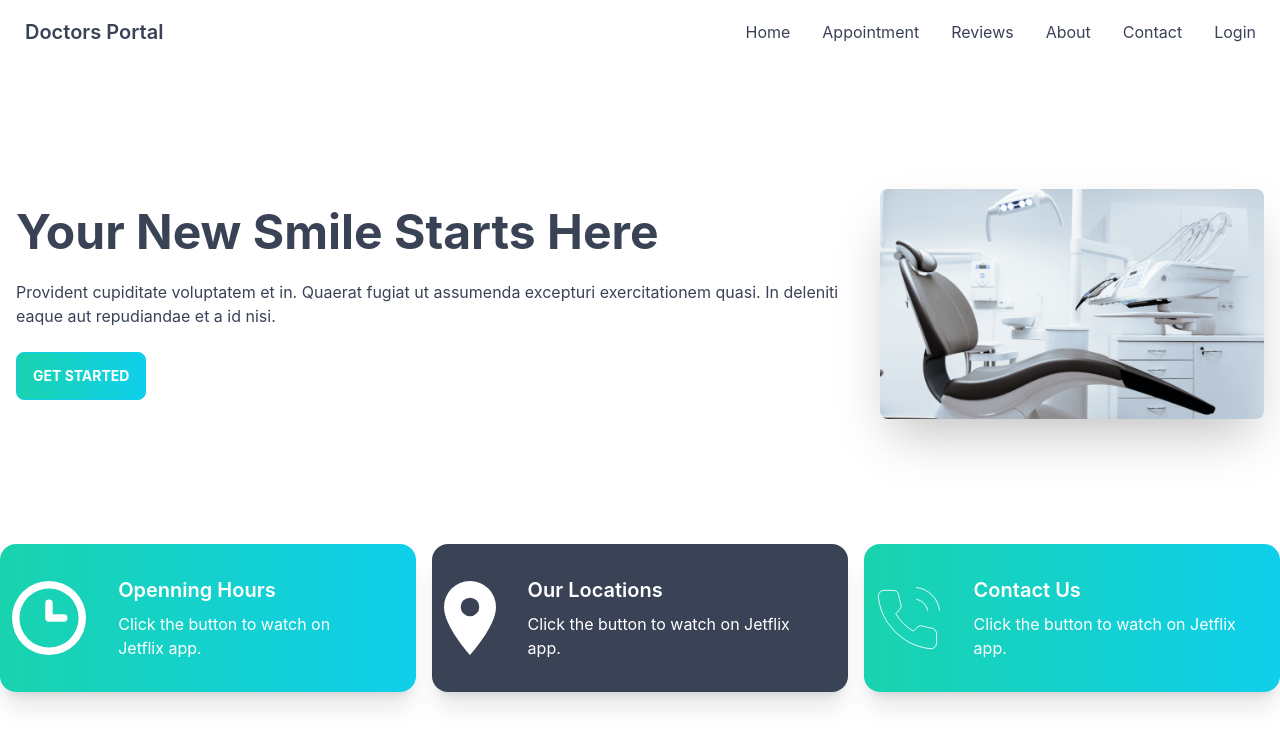
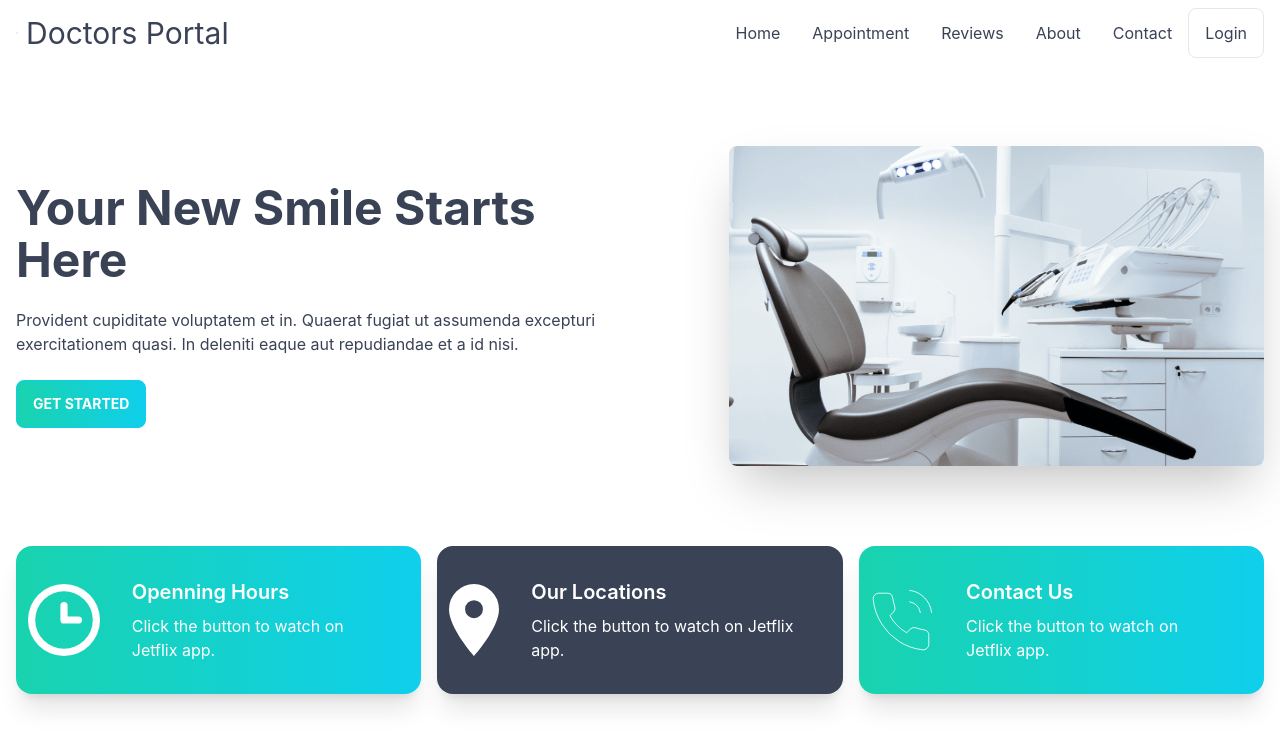
Before and after one commit to habib-sc/doctors-portal-client, a React (Create React App) app: page / in a window 1280 px wide. Shown: the top 748 px of the page. Built offline with nearby package versions, Linux system fonts and the light colour scheme.

Commit message:
fix banner, home, header padding and design

```diff
--- a/src/components/Pages/Home/Banner.js
+++ b/src/components/Pages/Home/Banner.js
@@ -4,12 +4,14 @@ import bannerImg from '../../../assets/images/chair.png';
 const Banner = () => {
     return (
         <div class="hero min-h-[60vh] text-accent">
-            <div class="hero-content flex-col lg:flex-row-reverse">
-                <div className=''>
-                    <img src={bannerImg} class="max-w-sm rounded-lg shadow-2xl" />
+            <div class="flex flex-col lg:flex-row-reverse items-center py-20">
+                <div className='flex-1'>
+                    <img src={bannerImg} class="rounded-lg shadow-2xl h-80 float-right" />
                 </div>
-                <div>
-                    <h1 class="text-5xl font-bold">Your New Smile Starts Here</h1>
+                <div className='flex-1'>
+                    <h1 class="text-5xl font-bold">Your New Smile Starts
+                        <span className='block mt-1'>Here</span>
+                    </h1>
                     <p class="py-6">Provident cupiditate voluptatem et in. Quaerat fugiat ut assumenda excepturi exercitationem quasi. In deleniti eaque aut repudiandae et a id nisi.</p>
                     <button class="btn btn-primary uppercase text-white font-bold bg-gradient-to-r from-secondary to-primary">Get Started</button>
                 </div>
--- a/src/components/Pages/Home/Home.js
+++ b/src/components/Pages/Home/Home.js
@@ -4,7 +4,7 @@ import Info from './Info/Info';
 
 const Home = () => {
     return (
-        <div className='container mx-auto'>
+        <div className='container mx-auto px-4'>
             <Banner></Banner>
             <Info></Info>
         </div>
--- a/src/components/Shared/Header/Header.js
+++ b/src/components/Shared/Header/Header.js
@@ -9,14 +9,14 @@ const Header = () => {
         <li><Link to='/reviews'>Reviews</Link></li>
         <li><Link to='/about'>About</Link></li>
         <li><Link to='/contact'>Contact</Link></li>
-        <li><Link to='/login'>Login</Link></li>
+        <li className='border rounded-lg'><Link to='/login'>Login</Link></li>
     </>
 
     return (
         <header>
-            <div class="container mx-auto navbar bg-base-100 text-accent">
+            <div class="container mx-auto navbar bg-base-100 text-accent px-4">
                 <div class="navbar-start">
-                    <div class="dropdown">
+                    <div class="dropdown border rounded-lg mr-2">
                         <label tabindex="0" class="btn btn-ghost lg:hidden">
                             <svg xmlns="http://www.w3.org/2000/svg" class="h-5 w-5" fill="none" viewBox="0 0 24 24" stroke="currentColor"><path stroke-linecap="round" stroke-linejoin="round" stroke-width="2" d="M4 6h16M4 12h8m-8 6h16" /></svg>
                         </label>
@@ -24,7 +24,7 @@ const Header = () => {
                             {menuItems}
                         </ul>
                     </div>
-                    <a class="btn btn-ghost normal-case text-xl">Doctors Portal</a>
+                    <a class="normal-case text-3xl">Doctors Portal</a>
                 </div>
                 <div class="navbar-end hidden lg:flex">
                     <ul class="menu menu-horizontal p-0">
```
Lines whose indentation alone changed are shown as unchanged.
